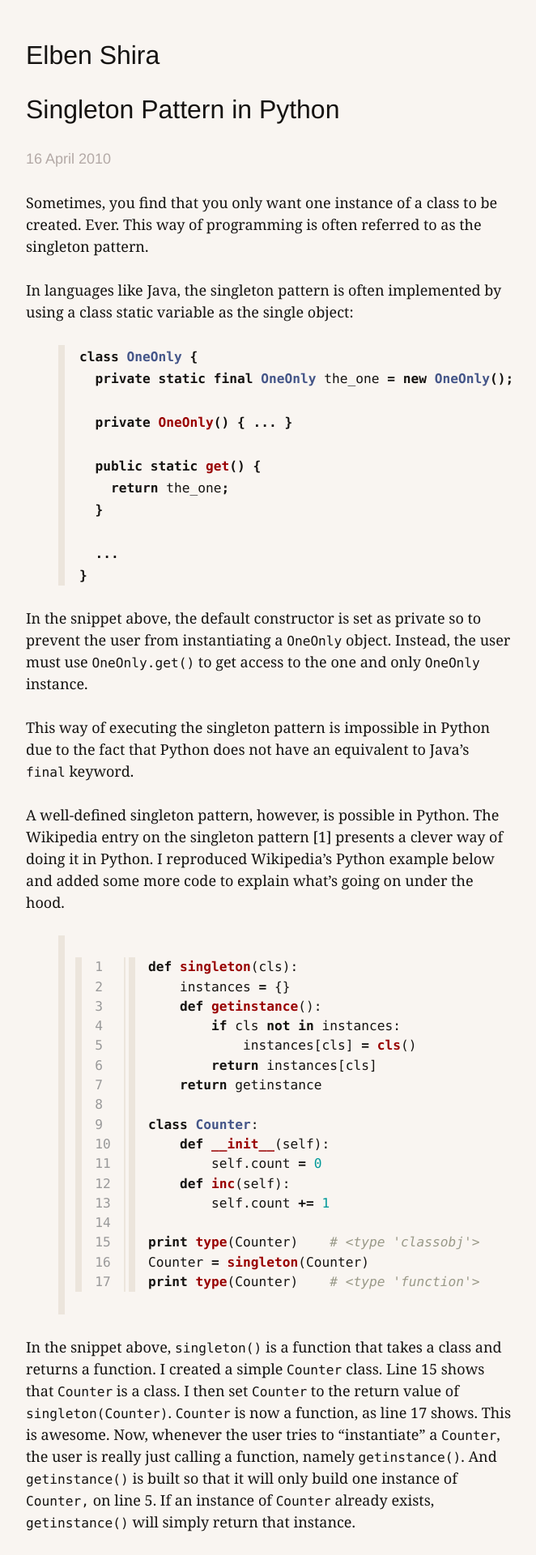
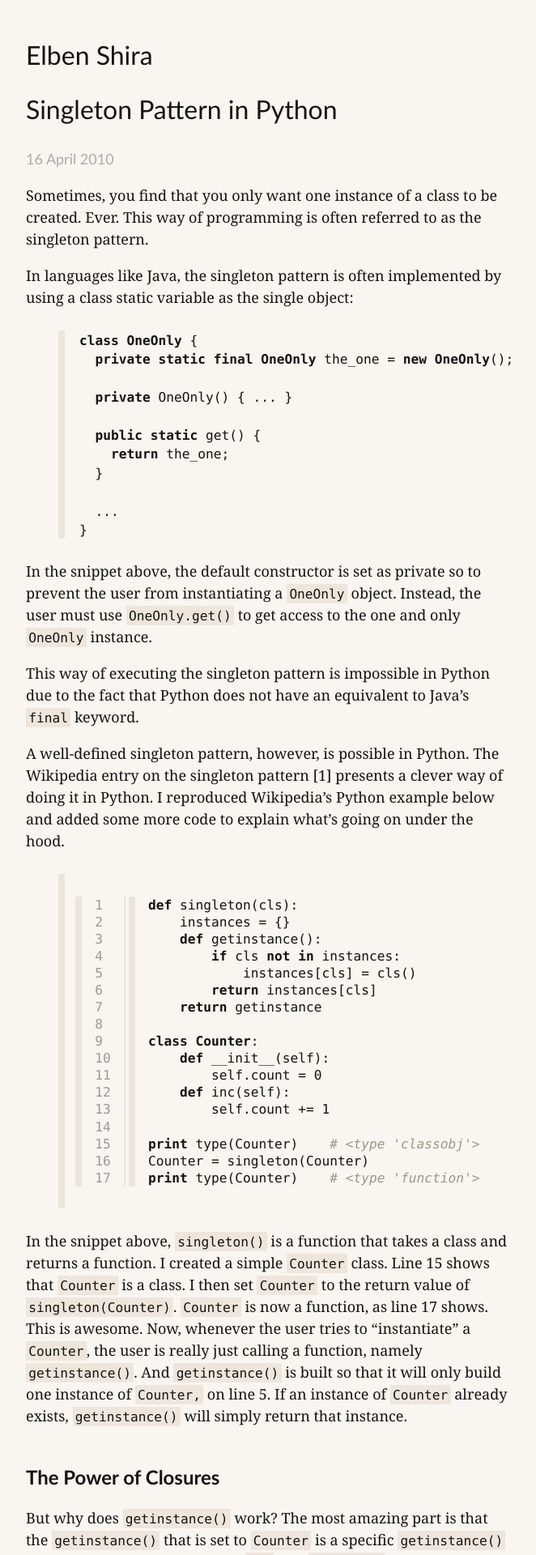
Before and after one commit to elben/elben.github.io-jekyll, a Jekyll site: the page built from _posts/2010-04-16-singleton-pattern-in-python.markdown, in a window 1280 px wide. Shown: the top 1920 px of the page at 81% size, without its empty margins (258-920 px from the left). Built offline with Jekyll 4.4.1, drawn with Linux system fonts in a browser that asks for light colours; Markdown is read by kramdown in place of the engine named in the settings; comment, search, counter and statistics services are not loaded.

Commit message:
Simpler syntax highlighting. Margins and line heights.

```diff
--- a/_layouts/default.html
+++ b/_layouts/default.html
@@ -7,7 +7,7 @@
         <meta name="viewport" content="width=device-width">
 
         <!-- syntax highlighting CSS -->
-        <link rel="stylesheet" href="/css/syntax.css">
+        <link rel="stylesheet" href="/css/syntax/bw.css">
 
         <!-- Custom CSS -->
         <link rel="stylesheet" href="/css/default.css">
--- a/blog/index.html
+++ b/blog/index.html
@@ -6,7 +6,7 @@
 
 <h2>Blog</h2>
 
-<ul class="posts">
+<ul class="posts simple">
   {% for post in site.posts %}
   <li itemscope itemtype="http://schema.org/Article">
   <div class="article-item">
--- a/css/default.css
+++ b/css/default.css
@@ -55,7 +55,7 @@
   margin: 0;
   font-size: 1em;
   line-height: 1.5em;
-  margin-bottom: 1.5em;
+  margin-bottom: 1em;
 }
 
 a {
@@ -97,8 +97,9 @@
   line-height: 1em; /* For some reason, 1em for monospace fonts gives us vertical rhyhtm. */
   font-weight: 400;
 
+  padding: 0.2em 0.2em 0.1em;
   /* padding: 3px 3px 1px; */
-  /* background: #e8dfd6; */
+  background: #eee6dd;
 }
 
 .highlight code {
@@ -107,7 +108,7 @@
 }
 
 pre {
-  line-height: 1.5em;
+  line-height: 1.3em;
   font-family: Consolas, "inconsolata-1", "inconsolata-2", monospace;
   border-left: 8px solid #ece5dc;
   padding: 0 1em;
@@ -138,7 +139,7 @@
  */
 
 h1 {
-  font-family: "Avenir", "Helvetica Neue", helvetica, sans-serif;
+  font-family: "Avenir", "Gill Sans", "Helvetica Neue", helvetica, sans-serif;
   font-size: 1.777em;
 
   /* This line-height calculated by pretending our base rhyhtm is at 13.5px
@@ -154,7 +155,7 @@
 }
 
 h2 {
-  font-family: "Avenir", "Helvetica Neue", helvetica, sans-serif;
+  font-family: "Avenir", "Gill Sans", "Helvetica Neue", helvetica, sans-serif;
   font-size: 1.333em;
   font-weight: bold;
 
@@ -165,23 +166,25 @@
    * proximity.
    */
   line-height: 1.12528132em;
-  margin: 0 0 .28132033em 0;
+  margin: 2em 0 1em 0;
+  /* margin: 0 0 .28132033em 0; */
   /* margin: 0 0 1.12528132em 0; */
 }
 
 h3 {
-  font-family: "Avenir", "Helvetica Neue", helvetica, sans-serif;
+  font-family: "Avenir", "Gill Sans", "Helvetica Neue", helvetica, sans-serif;
   font-weight: bold;
   font-size: 1em;
-  margin: 1em 0 0em;
+  margin: 2em 0 0em;
 }
 
-ul {
+ul.simple {
   list-style: none;
   margin-left: -1em;
   margin-top: 0;
   margin-bottom: 1.5em;
   padding-left: 1em;
+  line-height: 1.5em;
 }
 
 #structure {
@@ -286,13 +289,13 @@
 }
 
 .meta {
-  font-family: "Avenir", "Helvetica Neue", helvetica, sans-serif;
+  font-family: "Avenir", "Gill Sans", "Helvetica Neue", helvetica, sans-serif;
   /* Grey with reddish saturation */
   color: #b3a9a6;
 }
 
 .article-metadata {
-  font-family: "Avenir", "Helvetica Neue", helvetica, sans-serif;
+  font-family: "Avenir", "Gill Sans", "Helvetica Neue", helvetica, sans-serif;
   /* Grey with reddish saturation */
   color: #b3a9a6;
   font-size: 0.75em;
--- /dev/null
+++ b/css/syntax/bw.css
@@ -0,0 +1,42 @@
+/* From https://github.com/richleland/pygments-css */
+
+/* Includes Elben's modifications */
+
+
+.highlight .hll { background-color: #ffffcc }
+.highlight .c {
+  font-style: normal;
+  color: #999988;
+} /* Comment */
+.highlight .err { border: 1px solid #FF0000 } /* Error */
+.highlight .k { font-weight: bold } /* Keyword */
+.highlight .cm { font-style: italic; color: #999988; } /* Comment.Multiline */
+.highlight .c1 { font-style: italic; color: #999988; } /* Comment.Single */
+.highlight .cs { font-style: italic; color: #999988; } /* Comment.Special */
+.highlight .ge { font-style: italic } /* Generic.Emph */
+.highlight .gh { font-weight: bold } /* Generic.Heading */
+.highlight .gp { font-weight: bold } /* Generic.Prompt */
+.highlight .gs { font-weight: bold } /* Generic.Strong */
+.highlight .gu { font-weight: bold } /* Generic.Subheading */
+.highlight .kc { font-weight: bold } /* Keyword.Constant */
+.highlight .kd { font-weight: bold } /* Keyword.Declaration */
+.highlight .kn { font-weight: bold } /* Keyword.Namespace */
+.highlight .kr { font-weight: bold } /* Keyword.Reserved */
+.highlight .s { color: #ff3366; } /* Literal.String */
+.highlight .nc { font-weight: bold } /* Name.Class */
+.highlight .ni { font-weight: bold } /* Name.Entity */
+.highlight .ne { font-weight: bold } /* Name.Exception */
+.highlight .nn { font-weight: bold } /* Name.Namespace */
+.highlight .nt { font-weight: bold } /* Name.Tag */
+.highlight .ow { font-weight: bold } /* Operator.Word */
+.highlight .sb { color: #ff3366; } /* Literal.String.Backtick */
+.highlight .sc { color: #ff3366; } /* Literal.String.Char */
+.highlight .sd { color: #ff3366; } /* Literal.String.Doc */
+.highlight .s2 { color: #ff3366; } /* Literal.String.Double */
+.highlight .se { font-weight: bold; font-style: italic } /* Literal.String.Escape */
+.highlight .sh { color: #ff3366; } /* Literal.String.Heredoc */
+.highlight .si { font-weight: bold; font-style: italic } /* Literal.String.Interpol */
+.highlight .sx { } /* Literal.String.Other */
+.highlight .sr { } /* Literal.String.Regex */
+.highlight .s1 { } /* Literal.String.Single */
+.highlight .ss { } /* Literal.String.Symbol */
```
Also changed, not shown: _layouts/pages.html (added, +14 -0 lines), index.html (+4 -4 lines), css/syntax/default.css (renamed from css/syntax.css).
